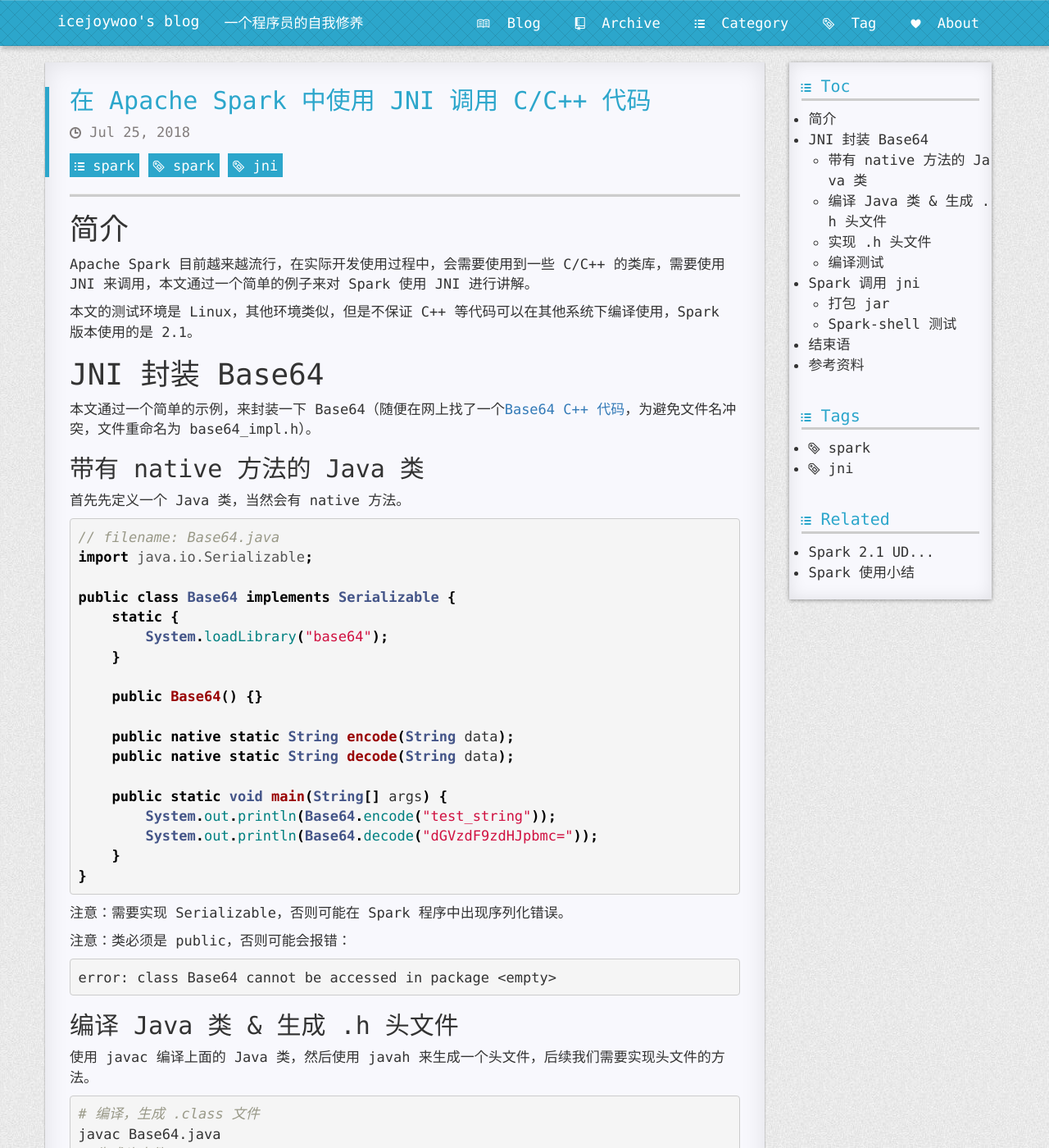
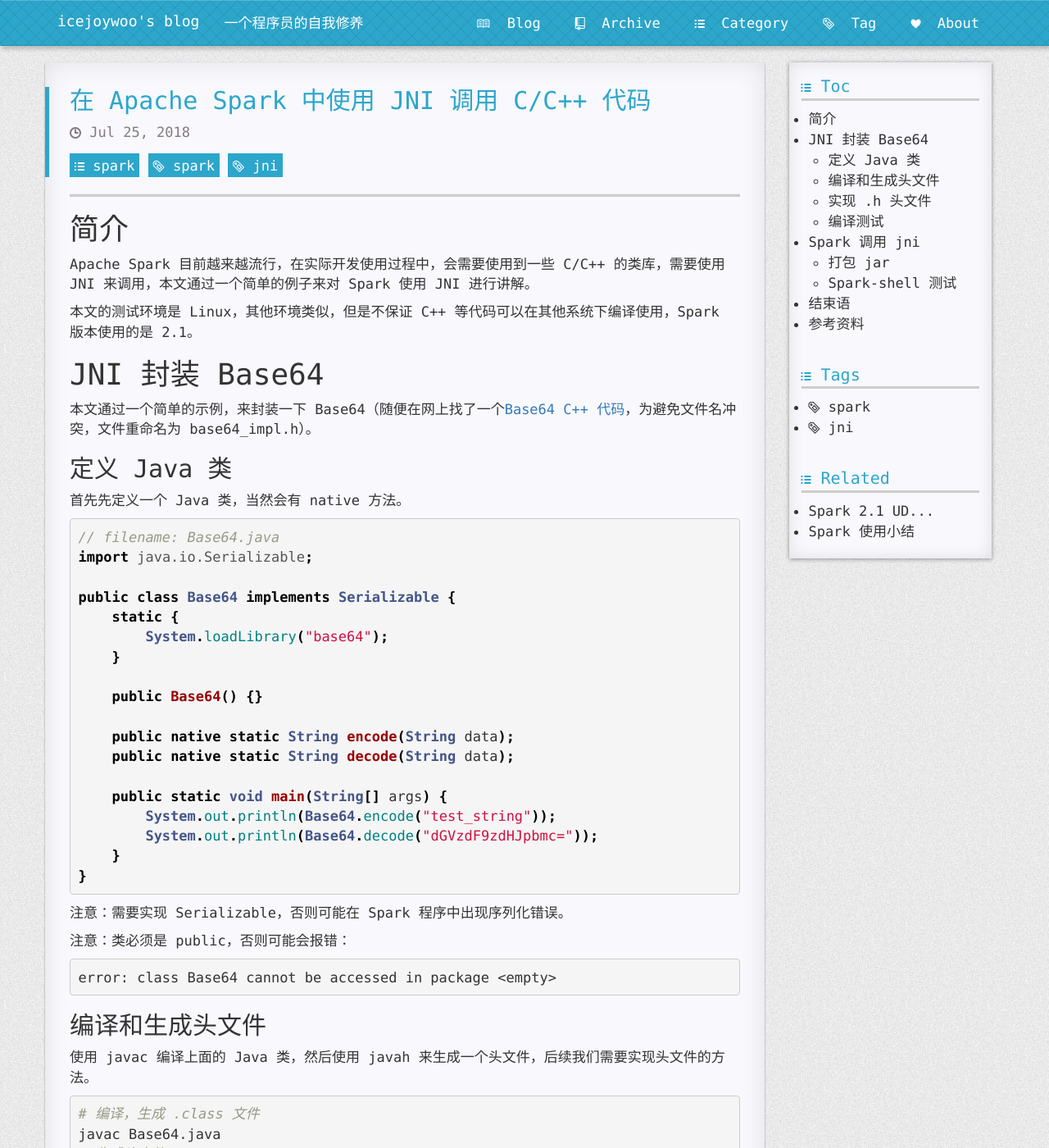
Before and after one commit to icejoywoo/icejoywoo.github.io, a Jekyll site: the page built from _posts/2018-07-25-spark-jni.md, in a window 1280 px wide and 1400 px high. Shown: the whole window at 82% size. Built offline with Jekyll 4.4.1, drawn with Linux system fonts in a browser that asks for light colours; comment, search, counter and statistics services are not loaded; some of the changed text lies outside the part shown.

Commit message:
update spark jni

````diff
--- a/_posts/2018-07-25-spark-jni.md
+++ b/_posts/2018-07-25-spark-jni.md
@@ -15,7 +15,7 @@ Apache Spark 目前越来越流行，在实际开发使用过程中，会需要
 
 本文通过一个简单的示例，来封装一下 Base64（随便在网上找了一个[Base64 C++ 代码](https://raw.githubusercontent.com/tkislan/base64/master/base64.h)，为避免文件名冲突，文件重命名为 base64_impl.h）。
 
-## 带有 native 方法的 Java 类
+## 定义 Java 类
 
 首先先定义一个 Java 类，当然会有 native 方法。
 
@@ -48,7 +48,7 @@ public class Base64 implements Serializable {
 error: class Base64 cannot be accessed in package <empty>
 ```
 
-## 编译 Java 类 & 生成 .h 头文件
+## 编译和生成头文件
 
 使用 javac 编译上面的 Java 类，然后使用 javah 来生成一个头文件，后续我们需要实现头文件的方法。
 
````
Also changed, not shown: other parts of _posts/2018-07-25-spark-jni.md (+3 -0 lines).
